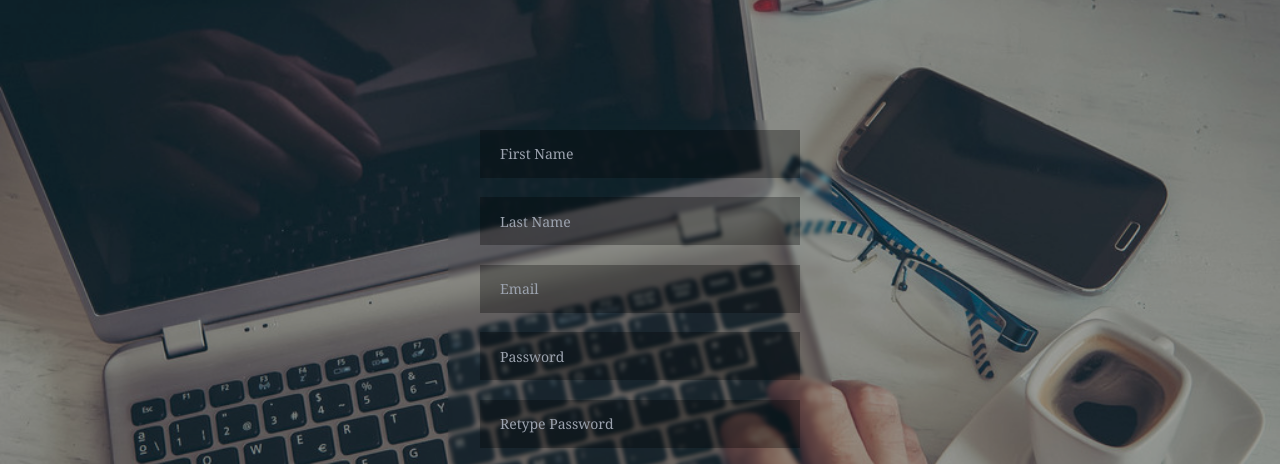
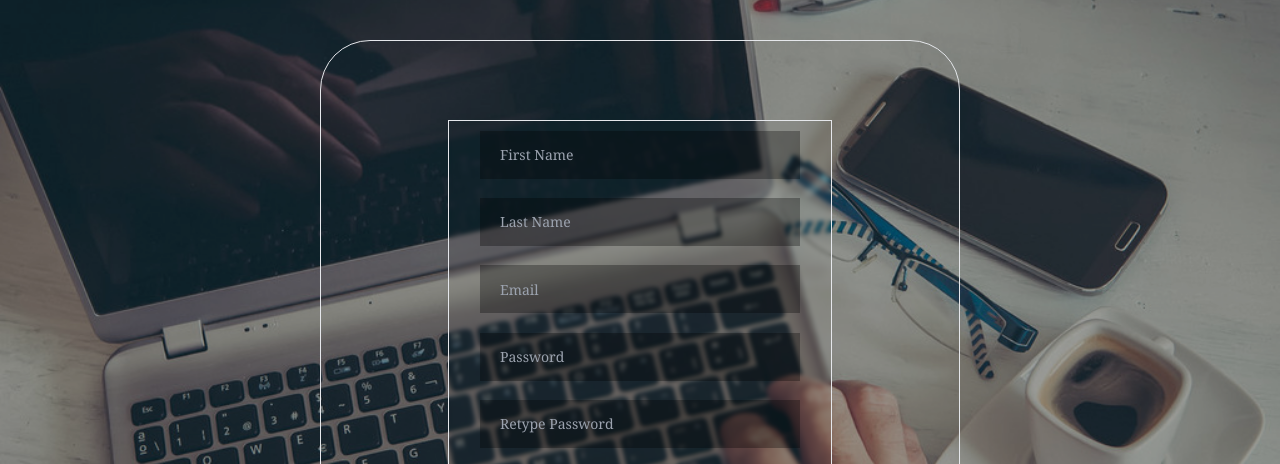
Before and after one commit to Khappe99/passwordP, a website: page REGISTER.html in a window 1280 px wide. Shown: the top 464 px of the page. Drawn offline with nearby package versions, Linux system fonts and the light colour scheme; files whose address does not match are found by name.

Commit message:
update code

```diff
--- a/REGISTER.html
+++ b/REGISTER.html
@@ -28,14 +28,14 @@
       style="background-color: rgba(0, 0, 0, 0.3)"
     >
       <div
-        class="md:w-[50%] md:h-[90vh] sm:w-[80%] sm:h-[90vh] w-[80%] h-[95vh] flex md:items-center sm:items-center items-start justify-center rounded-[50px]"
+        class="md:w-[50%] md:h-[90vh] sm:w-[80%] sm:h-[90vh] w-[80%] h-[60vh] flex md:items-center sm:items-center items-start justify-center rounded-[50px] border"
       >
         <!-- .. -->
 
         <!-- USER_SIGNIN-CREATE-ACCOUNT -->
 
         <div
-          class="md:w-[80%] md:h-[70vh] sm:w-[60%] sm:h-[80vh] w-[90%] h-[55vh] flex justify-around items-center flex-col sign_hold"
+          class="md:w-[80%] md:h-[70vh] sm:w-[60%] sm:h-[80vh] w-[90%] h-[55vh] flex justify-around items-center flex-col sign_hold border"
           style="backdrop-filter: blur(2px)"
         >
           <!-- .. -->
```
Also changed, not shown: SIGN_UP.html (+2 -2 lines).
